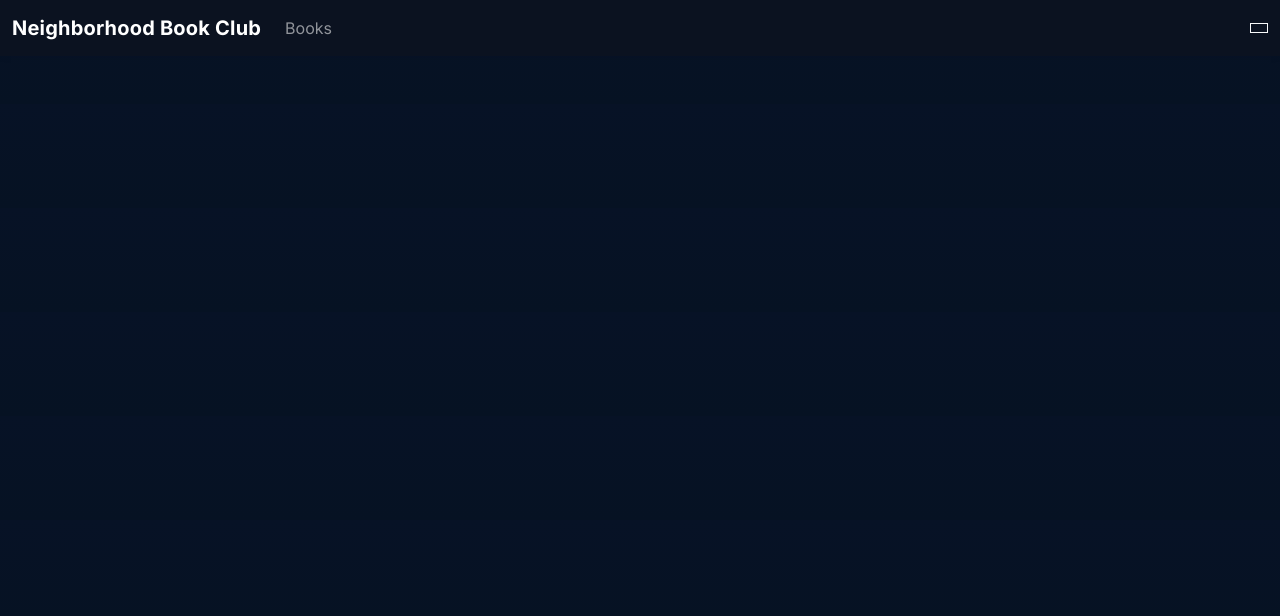
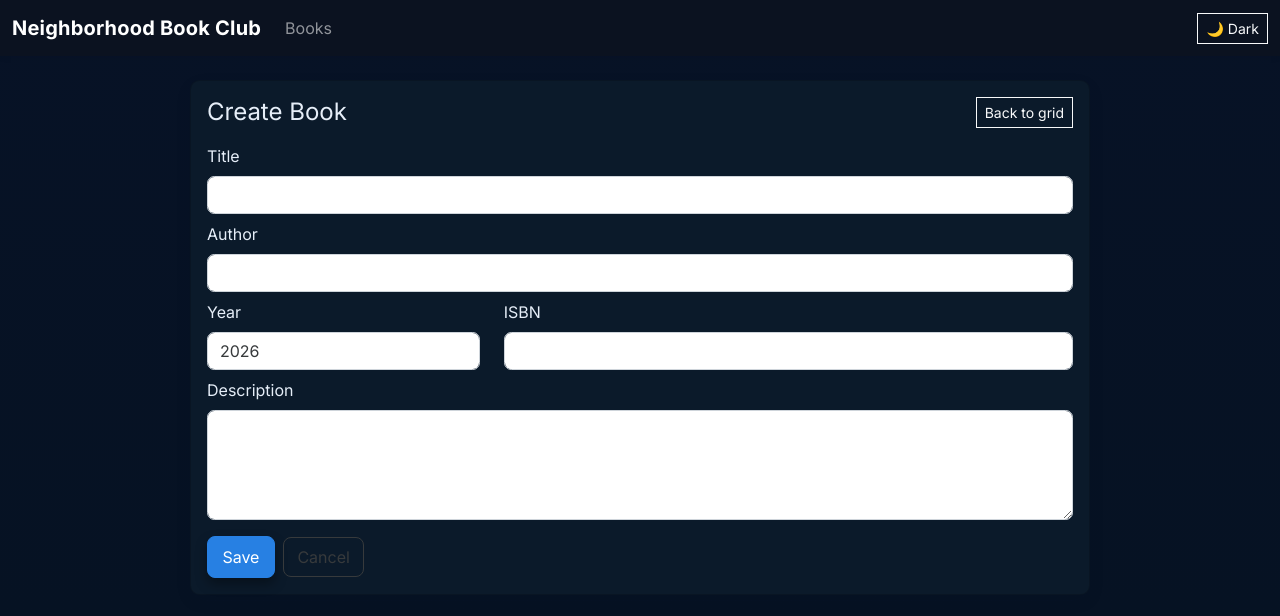
Before and after one commit to yuningpu/NeighborhoodBookClub, an Angular app in the folder frontend/: page /books/new in a window 1280 px wide. Before the commit this address led to /. Shown: the top 616 px of the page. Built offline with nearby package versions, Linux system fonts and the light colour scheme.

Commit message:
feat(frontend): add row delete, create new book, and sortable book grid

```diff
--- a/frontend/src/app/app.component.ts
+++ b/frontend/src/app/app.component.ts
@@ -1,10 +1,11 @@
 import { Component, OnInit } from '@angular/core';
+import { CommonModule } from '@angular/common';
 import { RouterOutlet } from '@angular/router';
 
 @Component({
   selector: 'app-root',
   standalone: true,
-  imports: [RouterOutlet],
+  imports: [CommonModule, RouterOutlet],
   templateUrl: './app.component.html',
   styleUrl: './app.component.scss'
 })
--- a/frontend/src/app/book-edit.component.ts
+++ b/frontend/src/app/book-edit.component.ts
@@ -20,7 +20,7 @@ interface Book {
   template: `
     <div class="edit-container card p-3" *ngIf="book">
       <div class="d-flex justify-content-between align-items-center mb-3">
-        <h2 class="h4 mb-0">Edit Book</h2>
+        <h2 class="h4 mb-0">{{ isNew ? 'Create Book' : 'Edit Book' }}</h2>
         <a class="btn btn-outline-light btn-sm" routerLink="/books">Back to grid</a>
       </div>
       <form (ngSubmit)="save()">
@@ -62,6 +62,7 @@ interface Book {
 })
 export class BookEditComponent implements OnInit {
   book: Book | null = null;
+  isNew = false;
 
   constructor(private http: HttpClient, private route: ActivatedRoute, private router: Router) {}
 
@@ -69,15 +70,31 @@ export class BookEditComponent implements OnInit {
     const id = this.route.snapshot.paramMap.get('id');
     if (id) {
       this.http.get<Book>(`/api/books/${id}`).subscribe({ next: b => this.book = b, error: () => this.book = null });
+    } else {
+      this.isNew = true;
+      this.book = {
+        title: '',
+        author: '',
+        description: '',
+        publishYear: new Date().getFullYear(),
+        isbn: ''
+      };
     }
   }
 
   save() {
-    if (!this.book || !this.book.id) return;
-    this.http.put<Book>(`/api/books/${this.book.id}`, this.book).subscribe({
-      next: () => this.router.navigate(['/books']),
-      error: () => alert('Failed to save')
-    });
+    if (!this.book) return;
+    if (this.isNew) {
+      this.http.post<Book>('/api/books', this.book).subscribe({
+        next: () => this.router.navigate(['/books']),
+        error: () => alert('Failed to create book')
+      });
+    } else if (this.book.id) {
+      this.http.put<Book>(`/api/books/${this.book.id}`, this.book).subscribe({
+        next: () => this.router.navigate(['/books']),
+        error: () => alert('Failed to save')
+      });
+    }
   }
 
   cancel() {
--- a/frontend/src/app/books-list.component.ts
+++ b/frontend/src/app/books-list.component.ts
@@ -18,20 +18,27 @@ interface Book {
   imports: [CommonModule, HttpClientModule],
   template: `
     <div class="books-container">
-      <div class="d-flex justify-content-between align-items-center mb-3">
+      <div class="d-flex flex-column flex-md-row justify-content-between align-items-start align-items-md-center mb-3 gap-2">
+        <div>
           <h2 class="m-0">Books</h2>
-        <a class="btn btn-outline-primary" routerLink="/books">Refresh</a>
+          <p class="text-muted mb-0">Manage the book catalog, edit or remove entries, and add new items.</p>
+        </div>
+        <div class="d-flex gap-2">
+          <button class="btn btn-outline-light" (click)="loadBooks()">Refresh</button>
+          <button class="btn btn-primary" (click)="create()">Create new book</button>
+        </div>
       </div>
 
       <div *ngIf="books">
-        <table class="table table-striped table-hover">
+        <div class="table-responsive shadow-sm rounded overflow-hidden">
+          <table class="table table-striped table-hover mb-0">
             <thead class="table-light">
               <tr>
-              <th scope="col">ID</th>
-              <th scope="col">Title</th>
-              <th scope="col">Author</th>
-              <th scope="col">Year</th>
-              <th scope="col">ISBN</th>
+                <th scope="col" class="sortable" [class.sort-asc]="sortKey==='id' && sortDirection==='asc'" [class.sort-desc]="sortKey==='id' && sortDirection==='desc'" (click)="sortBy('id')">ID</th>
+                <th scope="col" class="sortable" [class.sort-asc]="sortKey==='title' && sortDirection==='asc'" [class.sort-desc]="sortKey==='title' && sortDirection==='desc'" (click)="sortBy('title')">Title</th>
+                <th scope="col" class="sortable" [class.sort-asc]="sortKey==='author' && sortDirection==='asc'" [class.sort-desc]="sortKey==='author' && sortDirection==='desc'" (click)="sortBy('author')">Author</th>
+                <th scope="col" class="sortable" [class.sort-asc]="sortKey==='publishYear' && sortDirection==='asc'" [class.sort-desc]="sortKey==='publishYear' && sortDirection==='desc'" (click)="sortBy('publishYear')">Year</th>
+                <th scope="col" class="sortable" [class.sort-asc]="sortKey==='isbn' && sortDirection==='asc'" [class.sort-desc]="sortKey==='isbn' && sortDirection==='desc'" (click)="sortBy('isbn')">ISBN</th>
                 <th scope="col">Actions</th>
               </tr>
             </thead>
@@ -44,11 +51,13 @@ interface Book {
                 <td>{{book.isbn}}</td>
                 <td>
                   <button class="btn btn-sm btn-outline-secondary me-2" (click)="edit(book.id)">Edit</button>
+                  <button class="btn btn-sm btn-outline-danger" (click)="delete(book)">Delete</button>
                 </td>
               </tr>
             </tbody>
           </table>
-        <p *ngIf="books.length === 0">No books found.</p>
+        </div>
+        <p *ngIf="books.length === 0" class="mt-3">No books found.</p>
       </div>
       <p *ngIf="!books">Loading…</p>
     </div>
@@ -56,11 +65,17 @@ interface Book {
   styles: [
     `
     .books-container { padding: 0.5rem; max-width: 1100px; margin: 0 auto; font-family: Inter, system-ui, -apple-system, "Segoe UI", Roboto, "Helvetica Neue", Arial; }
+    .sortable { cursor: pointer; user-select: none; }
+    .sortable::after { content: ' ▾'; font-size: 0.8rem; opacity: 0.6; }
+    .sortable.sort-asc::after { content: ' ▴'; }
+    .sortable.sort-desc::after { content: ' ▾'; }
     `
   ]
 })
 export class BooksListComponent implements OnInit {
   books: Book[] | null = null;
+  sortKey: keyof Book = 'id';
+  sortDirection: 'asc' | 'desc' = 'asc';
 
   constructor(private http: HttpClient, private router: Router) {}
 
@@ -70,13 +85,60 @@ export class BooksListComponent implements OnInit {
 
   loadBooks() {
     this.http.get<Book[]>('/api/books').subscribe({
-      next: (data) => (this.books = data),
+      next: (data) => {
+        this.books = data;
+        this.sortBooks();
+      },
       error: () => (this.books = [])
     });
+  }
+
+  create() {
+    this.router.navigate(['/books', 'new']);
   }
 
   edit(id?: number) {
     if (!id) return;
     this.router.navigate(['/books', 'edit', id]);
   }
+
+  delete(book: Book) {
+    if (!book.id) return;
+    const confirmed = confirm(`Delete "${book.title}" by ${book.author}?`);
+    if (!confirmed) return;
+
+    this.http.delete(`/api/books/${book.id}`).subscribe({
+      next: () => this.loadBooks(),
+      error: () => alert('Could not delete book.')
+    });
   }
+
+  sortBy(key: keyof Book) {
+    if (this.sortKey === key) {
+      this.sortDirection = this.sortDirection === 'asc' ? 'desc' : 'asc';
+    } else {
+      this.sortKey = key;
+      this.sortDirection = 'asc';
+    }
+    this.sortBooks();
+  }
+
+  private sortBooks() {
+    if (!this.books) return;
+    this.books.sort((a, b) => {
+      const left = a[this.sortKey];
+      const right = b[this.sortKey];
+      if (left == null && right == null) return 0;
+      if (left == null) return 1;
+      if (right == null) return -1;
+      if (typeof left === 'number' && typeof right === 'number') {
+        return this.sortDirection === 'asc' ? left - right : right - left;
+      }
+      const leftText = String(left).toLowerCase();
+      const rightText = String(right).toLowerCase();
+      return this.sortDirection === 'asc'
+        ? leftText.localeCompare(rightText)
+        : rightText.localeCompare(leftText);
+    });
+  }
+}
```
Also changed, not shown: frontend/src/app/app.routes.ts (+4 -3 lines). Lines whose indentation alone changed are shown as unchanged.
